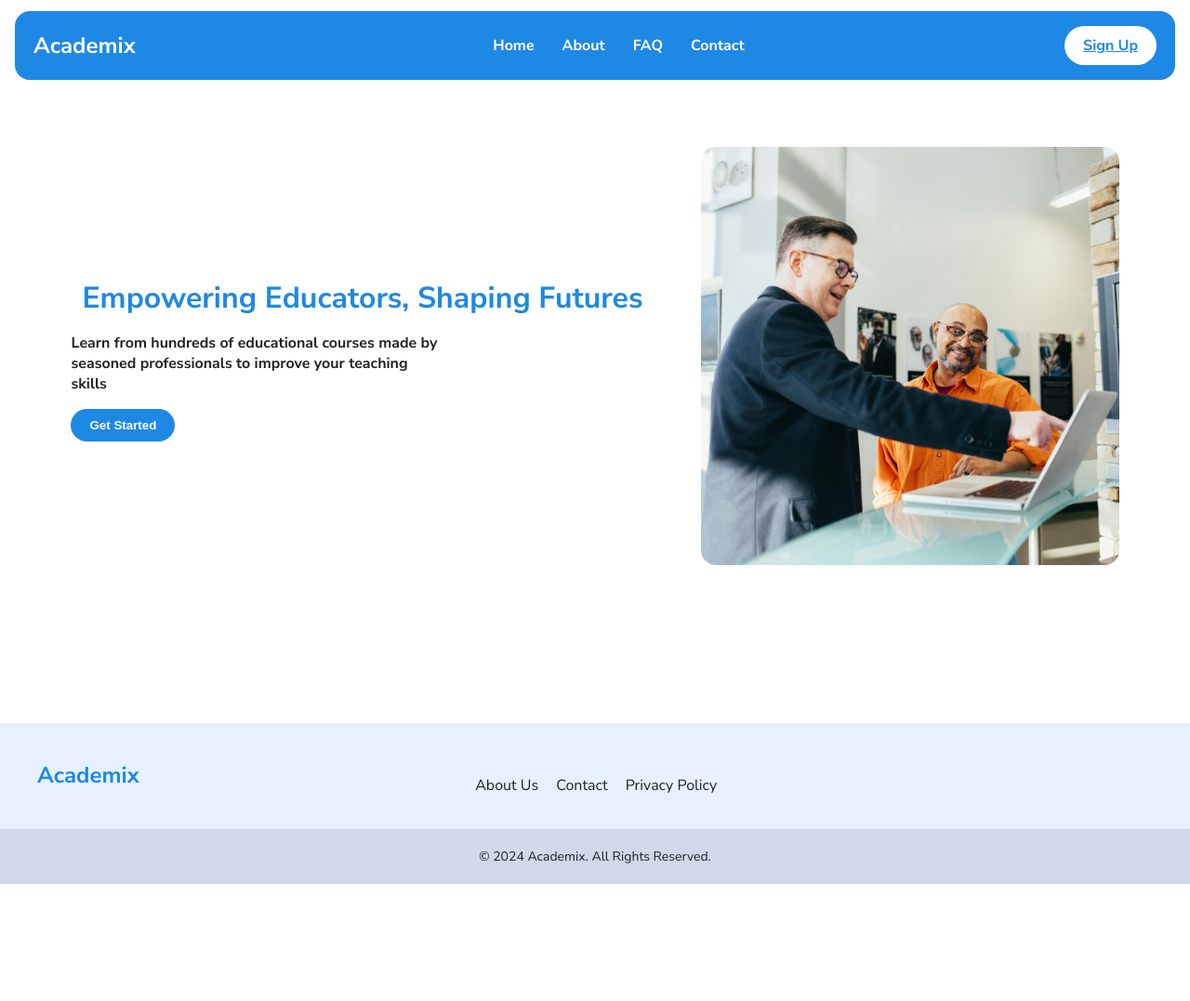
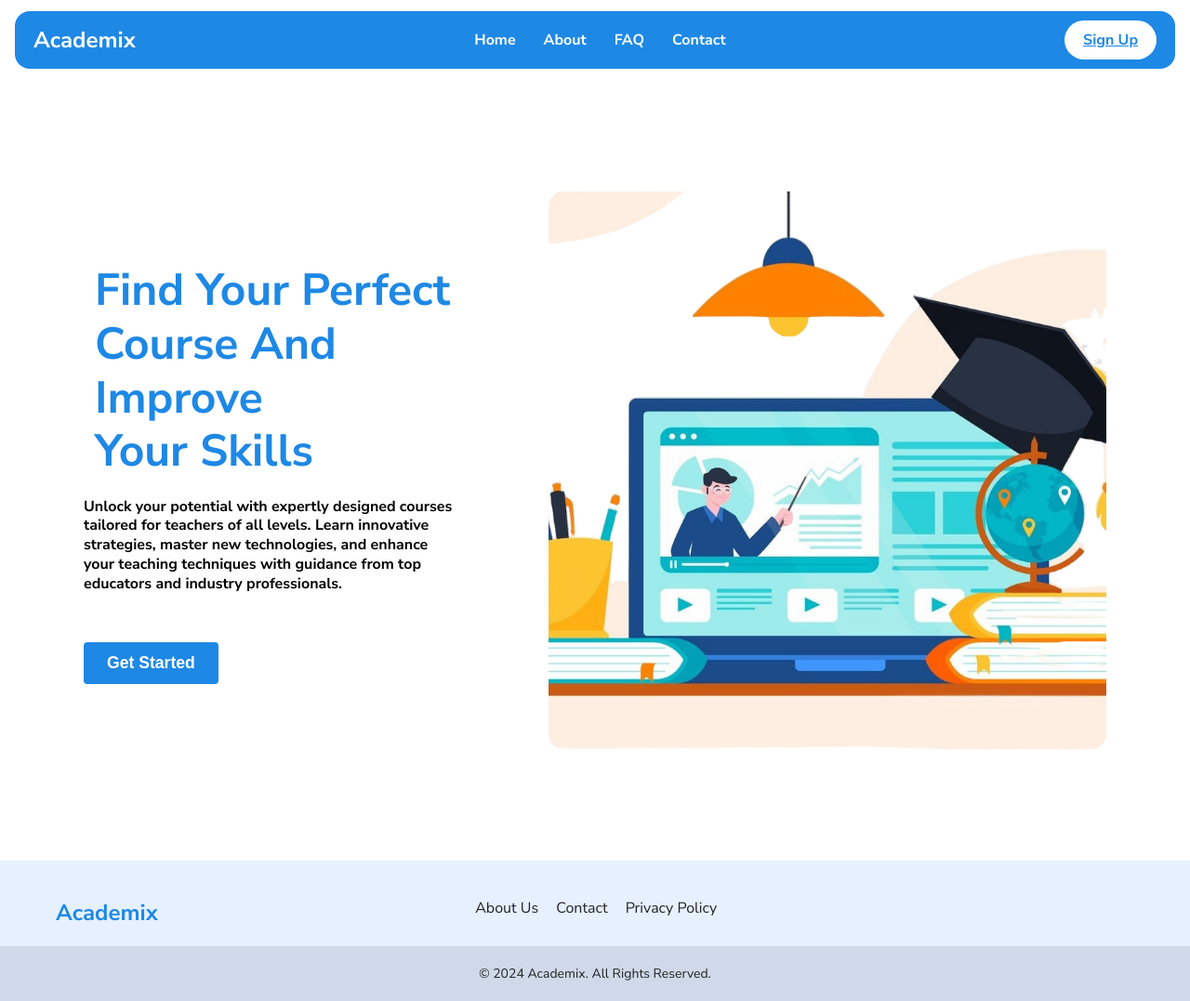
Before and after one commit to sathirak/sliit-y1-s1-iwt-assignment, a PHP site: page / in a window 1280 px wide. Shown: the whole page at 93% size. Before the commit the page ends 951 px from the top, so only its background shows below. Run offline with PHP 8.4, Linux system fonts and the light colour scheme.

Commit message:
feat: create landing page

```diff
--- a/index.php
+++ b/index.php
@@ -14,6 +14,7 @@ session_start();
     ?>
     <link rel="stylesheet" href="styles/global.css">
     <link rel="stylesheet" href="styles/components.css">
+    <link rel="stylesheet" href="styles/main.css">
 </head>
 
 <body>
@@ -26,14 +27,15 @@ session_start();
         <div class="main-container">
             <div>
                 <h1 class="heading">
-                    Empowering Educators, Shaping Futures
+                    Find Your Perfect <br> Course And Improve <br> Your Skills
                 </h1>
-                <p class="main-para">Learn from hundreds of educational courses made by seasoned professionals to improve your teaching skills</p>
-                <a href="/all-courses"><button class="button">Get Started</button></a>
+                <p class="main-para">Unlock your potential with expertly designed courses tailored for teachers of all
+                    levels. Learn innovative strategies, master new technologies, and enhance your teaching techniques
+                    with guidance from top educators and industry professionals.</p>
+                    <br>
+                <a href="all-courses/index.php"><button class="button">Get Started</button></a>
             </div>
-
-
-            <img class="main-banner" src="/assets/images/main.jpg" alt="Main Banner of Academix">
+            <img class="main-banner" src="assets/images/mb.png" alt="Main Banner of Academix">
         </div>
 
     </main>
--- /dev/null
+++ b/styles/main.css
@@ -0,0 +1,60 @@
+* {
+    margin: 0;
+    padding: 0;
+    box-sizing: border-box;
+}
+
+body {
+    min-height: 100vh;
+}
+
+.main-container {
+    display: flex;
+    justify-content: space-between;
+    align-items: center;
+    padding: 50px;
+    background-color: #ffffff;
+    max-width: 1200px;
+    margin: 50px auto;
+}
+
+
+.heading {
+    font-size: 3.0rem;
+    line-height: 1.2;
+    color: (--app-primary);
+    margin-bottom: 20px;
+}
+
+
+.main-para {
+    font-size: 1.0rem;
+    line-height: 1.3;
+    color: #000000;
+    margin-bottom: 30px;
+    max-width: 500px;
+}
+
+
+.button {
+    background-color: var(--app-primary);
+    color: var(--app-white);
+    font-size: 1.1rem;
+    padding: 12px 25px;
+    border: none;
+    border-radius: 4px;
+    cursor: pointer;
+    transition: var(--transition);
+}
+
+
+.button:hover {
+    background-color: var(--app-white);
+    color: var(--app-primary);
+}
+
+
+.main-banner {
+    width: 600px;
+    height: 600px;
+}
```
